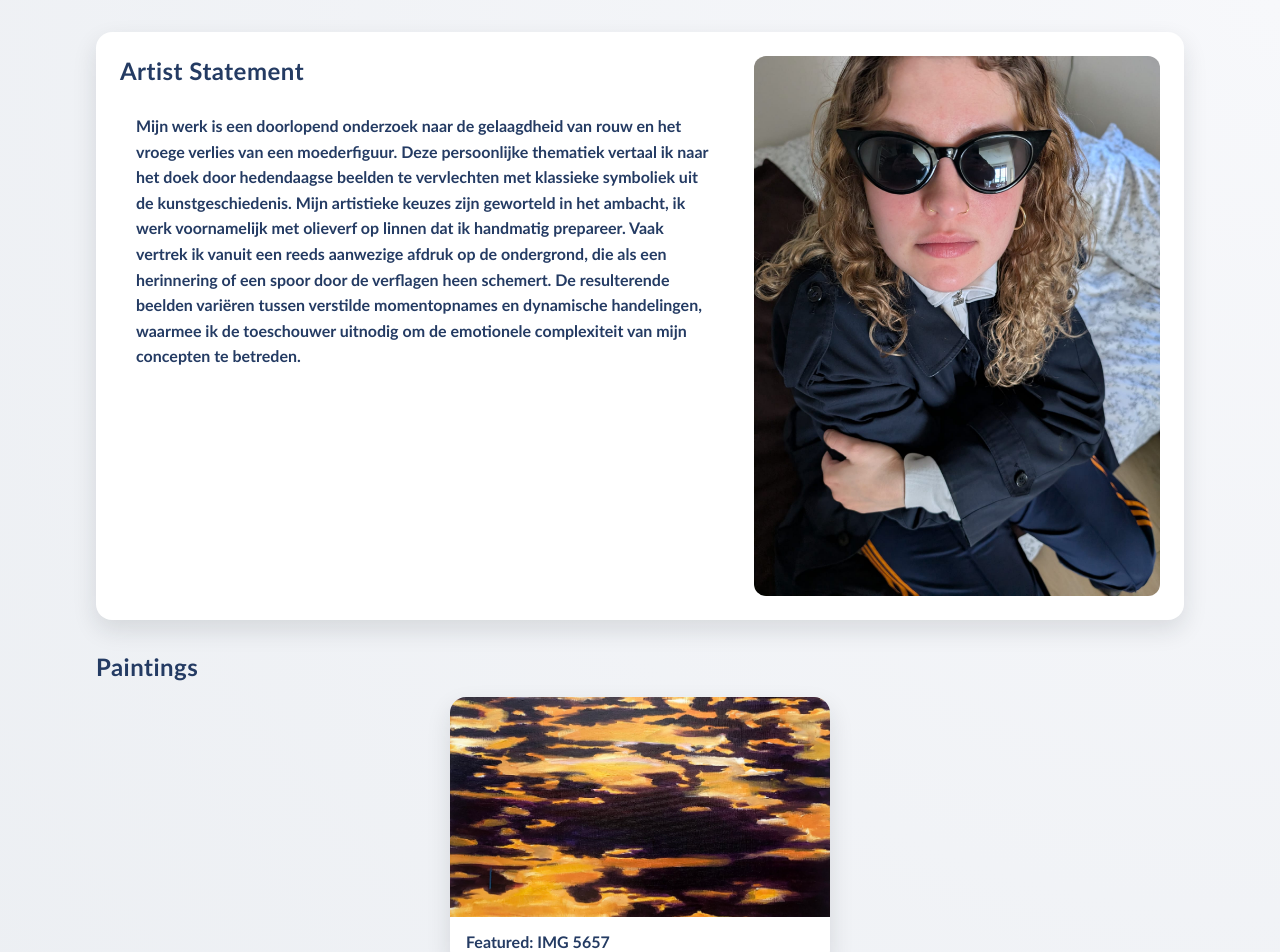
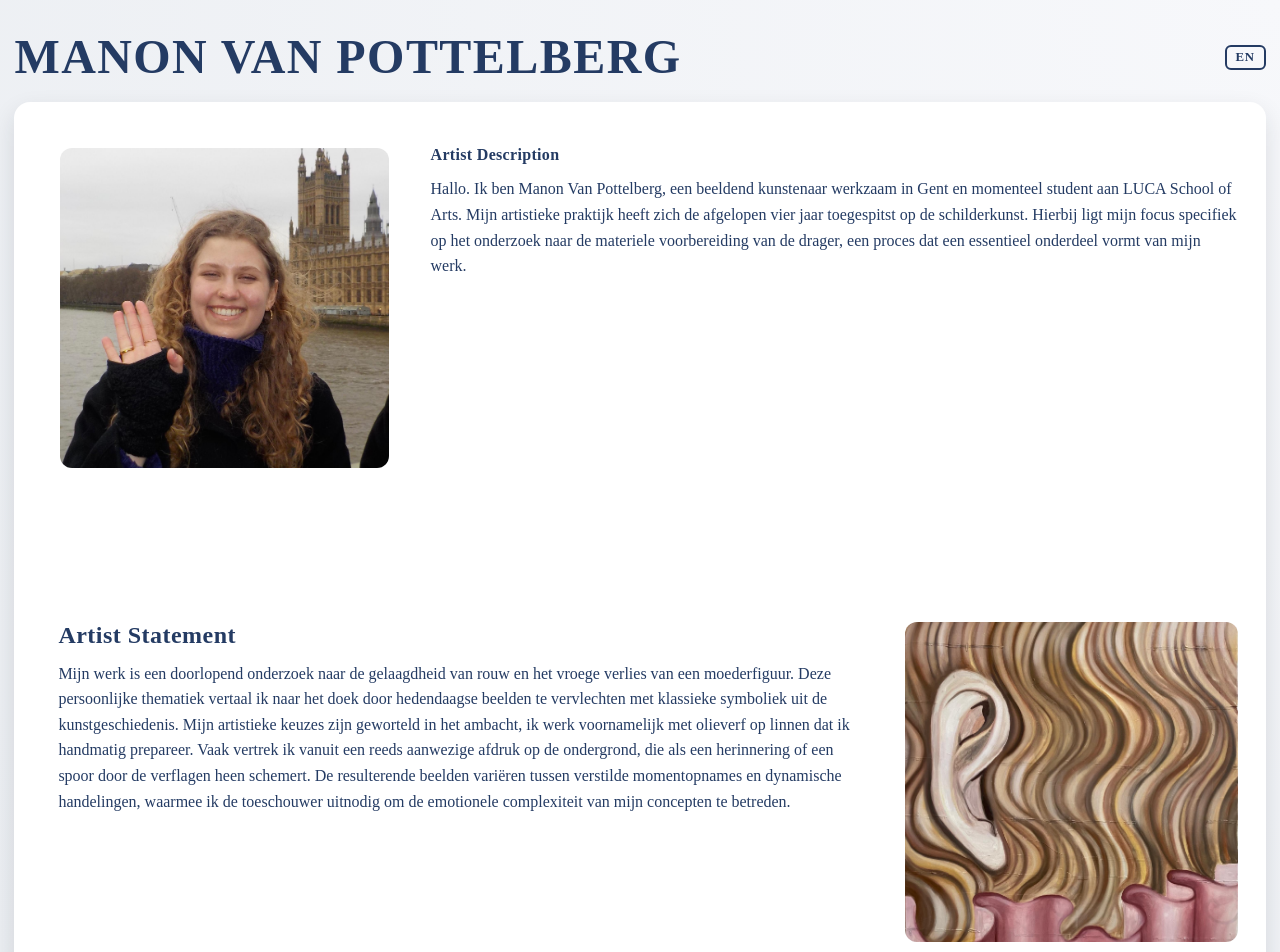
Before and after one commit to ricow05/Manon_portfolio, a React (Vite) app: page / in a window 1280 px wide. Shown: the top 952 px of the page. Built offline with nearby package versions, Linux system fonts and the light colour scheme.

Commit message:
changes'

```diff
--- a/src/App.jsx
+++ b/src/App.jsx
@@ -5,15 +5,8 @@ import Gallery from "./components/Gallery";
 import PaintingModal from "./components/PaintingModal";
 
 export default function App() {
-  const [featuredIndex, setFeaturedIndex] = useState(0);
   const [selectedPainting, setSelectedPainting] = useState(null);
-
-  useEffect(() => {
-    const timer = setInterval(() => {
-      setFeaturedIndex((prev) => (prev + 1) % paintings.length);
-    }, 3500);
-    return () => clearInterval(timer);
-  }, []);
+  const [lang, setLang] = useState("nl");
 
   useEffect(() => {
     if (!selectedPainting) {
@@ -37,12 +30,24 @@ export default function App() {
 
   return (
     <main className="page">
-      <ArtistStatement />
-      <Gallery
-        paintings={paintings}
-        featuredIndex={featuredIndex}
-        onSelect={setSelectedPainting}
-      />
+      <header className="page-header">
+        <h1 className="page-title">Manon Van Pottelberg</h1>
+        <button
+          type="button"
+          className="lang-toggle page-lang-toggle"
+          onClick={() => setLang(lang === "nl" ? "en" : "nl")}
+          aria-label="Toggle language"
+        >
+          {lang === "nl" ? "EN" : "NL"}
+        </button>
+      </header>
+      <section className="card portfolio-panel">
+        <ArtistStatement lang={lang} />
+        <Gallery
+          paintings={paintings}
+          onSelect={setSelectedPainting}
+        />
+      </section>
       <PaintingModal
         painting={selectedPainting}
         onClose={() => setSelectedPainting(null)}
--- a/src/components/ArtistStatement.jsx
+++ b/src/components/ArtistStatement.jsx
@@ -1,14 +1,56 @@
-export default function ArtistStatement() {
+const content = {
+  nl: {
+    descriptionTitle: "Artist Description",
+    descriptionText:
+      "Hallo. Ik ben Manon Van Pottelberg, een beeldend kunstenaar werkzaam in Gent en momenteel student aan LUCA School of Arts. Mijn artistieke praktijk heeft zich de afgelopen vier jaar toegespitst op de schilderkunst. Hierbij ligt mijn focus specifiek op het onderzoek naar de materiele voorbereiding van de drager, een proces dat een essentieel onderdeel vormt van mijn werk.",
+    statementTitle: "Artist Statement",
+    statementText:
+      "Mijn werk is een doorlopend onderzoek naar de gelaagdheid van rouw en het vroege verlies van een moederfiguur. Deze persoonlijke thematiek vertaal ik naar het doek door hedendaagse beelden te vervlechten met klassieke symboliek uit de kunstgeschiedenis. Mijn artistieke keuzes zijn geworteld in het ambacht, ik werk voornamelijk met olieverf op linnen dat ik handmatig prepareer. Vaak vertrek ik vanuit een reeds aanwezige afdruk op de ondergrond, die als een herinnering of een spoor door de verflagen heen schemert. De resulterende beelden variëren tussen verstilde momentopnames en dynamische handelingen, waarmee ik de toeschouwer uitnodig om de emotionele complexiteit van mijn concepten te betreden.",
+  },
+  en: {
+    descriptionTitle: "Artist Description",
+    descriptionText:
+      "Hello. I am Manon Van Pottelberg, a visual artist based in Ghent and currently a student at LUCA School of Arts. Over the past four years, my artistic practice has focused on painting. My focus lies specifically in researching the material preparation of the support, a process that forms an essential part of my work.",
+    statementTitle: "Artist Statement",
+    statementText:
+      "My work is an ongoing investigation into the layers of grief and the early loss of a mother figure. I translate this personal theme onto the canvas by interweaving contemporary imagery with classical symbolism from art history. My artistic choices are rooted in craft. I work primarily with oil paint on linen that I prepare by hand. I often depart from an existing print already present on the surface, which shimmers through the layers of paint like a memory or a trace. The resulting images shift between hushed snapshots and dynamic gestures, inviting the viewer to enter the emotional complexity of my concepts.",
+  },
+};
+
+export default function ArtistStatement({ lang }) {
+  const {
+    descriptionTitle,
+    descriptionText,
+    statementTitle,
+    statementText,
+  } = content[lang];
+
   return (
-    <section className="statement card">
-      <div>
-        <h1>Artist Statement</h1>
-        <p>
-            Mijn werk is een doorlopend onderzoek naar de gelaagdheid van rouw en het vroege verlies van een moederfiguur. Deze persoonlijke thematiek vertaal ik naar het doek door hedendaagse beelden te vervlechten met klassieke symboliek uit de kunstgeschiedenis.
-            Mijn artistieke keuzes zijn geworteld in het ambacht, ik werk voornamelijk met olieverf op linnen dat ik handmatig prepareer. Vaak vertrek ik vanuit een reeds aanwezige afdruk op de ondergrond, die als een herinnering of een spoor door de verflagen heen schemert. De resulterende beelden variëren tussen verstilde momentopnames en dynamische handelingen, waarmee ik de toeschouwer uitnodig om de emotionele complexiteit van mijn concepten te betreden.
-        </p>
+    <section className="artist-layout">
+      <div className="artist-row artist-row-top">
+        <article className="artist-photo-card">
+          <img src="./art-images/artist image.jpeg" alt="Artist" />
+        </article>
+
+        <article className="artist-description-card">
+          <h1>{descriptionTitle}</h1>
+          <p>{descriptionText}</p>
+        </article>
       </div>
-      <img src="./art-images/image_artist.jpeg" alt="Artist" />
+
+      <div className="artist-row artist-row-bottom">
+        <article className="artist-statement-card statement-content">
+          <h2>{statementTitle}</h2>
+          <p>{statementText}</p>
+        </article>
+
+        <article className="artist-featured-card">
+          <img
+            src="./art-images/paintings/haar%20en%20oor.jpeg"
+            alt="haar en oor"
+          />
+        </article>
+      </div>
     </section>
   );
 }
--- a/src/components/Gallery.jsx
+++ b/src/components/Gallery.jsx
@@ -1,23 +1,13 @@
 import { toLabel } from "../data/paintings";
 
-export default function Gallery({ paintings, featuredIndex, onSelect }) {
-  const featuredPainting = paintings[featuredIndex];
-
+export default function Gallery({ paintings, onSelect }) {
   return (
     <section className="gallery-wrap">
       <h2>Paintings</h2>
 
-      <article className="card featured">
-        <img
-          src={`./art-images/paintings/${encodeURIComponent(featuredPainting.file)}`}
-          alt={featuredPainting.file}
-        />
-        <p>Featured: {toLabel(featuredPainting.file)}</p>
-      </article>
-
       <div className="grid">
         {paintings.map((painting) => (
-          <article className="card" key={painting.file}>
+          <article className="painting-item" key={painting.file}>
             <button
               type="button"
               className="painting-button"
@@ -27,7 +17,7 @@ export default function Gallery({ paintings, featuredIndex, onSelect }) {
                 src={`./art-images/paintings/${encodeURIComponent(painting.file)}`}
                 alt={painting.file}
               />
-              <p>{toLabel(painting.file)}</p>
+              <p className="painting-label">{toLabel(painting.file)}</p>
             </button>
           </article>
         ))}
--- a/src/styles.css
+++ b/src/styles.css
@@ -11,15 +11,31 @@
 
 body {
   margin: 0;
-  font-family: "Trebuchet MS", "Segoe UI", sans-serif;
+  font-family: "Times New Roman", Times, serif;
   background: radial-gradient(circle at top right, #f7f8fb 0%, var(--bg) 55%);
   color: var(--text);
 }
 
 .page {
-  max-width: 1120px;
+  max-width: 1360px;
   margin: 0 auto;
-  padding: 2rem 1rem 3rem;
+  padding: 2rem 0.9rem 3rem;
+}
+
+.page-header {
+  display: flex;
+  align-items: center;
+  justify-content: space-between;
+  gap: 1rem;
+  margin: 0 0 1.25rem;
+}
+
+.page-title {
+  margin: 0;
+  font-size: clamp(1.9rem, 4.2vw, 3rem);
+  line-height: 1.05;
+  letter-spacing: 0.03em;
+  text-transform: uppercase;
 }
 
 h1,
@@ -39,33 +55,97 @@ p {
   overflow: hidden;
 }
 
-.statement {
-  display: grid;
-  grid-template-columns: 1.2fr 0.8fr;
-  gap: 1.5rem;
-  padding: 1.5rem;
+.portfolio-panel {
+  padding: 1rem;
 }
 
-.statement img {
+.artist-layout {
+  display: flex;
+  flex-direction: column;
+  gap: 8rem;
+  padding: 1rem;
+}
+
+.artist-row {
+  display: grid;
+  gap: 1rem;
+}
+
+.artist-row-top {
+  grid-template-columns: 30% 70%;
+}
+
+.artist-row-bottom {
+  grid-template-columns: 70% 30%;
+}
+
+.artist-photo-card,
+.artist-description-card,
+.artist-statement-card,
+.artist-featured-card {
+  padding: 0.75rem;
+}
+
+.artist-photo-card {
+  padding: 0.85rem;
+}
+
+.artist-photo-card img,
+.artist-featured-card img {
   width: 100%;
+  height: 320px;
   border-radius: 12px;
   object-fit: cover;
+  display: block;
+}
+
+.artist-featured-card img {
+  opacity: 1;
+  filter: none;
+}
+
+.artist-description-card h1,
+.artist-statement-card h2 {
+  margin: 0 0 0.75rem;
+}
+
+.artist-description-card p,
+.artist-statement-card p,
+.artist-featured-card p {
+  margin: 0;
+}
+
+.statement-content {
+  display: flex;
+  flex-direction: column;
+}
+
+.page-lang-toggle {
+  margin-left: auto;
+}
+
+.lang-toggle {
+  border: 2px solid var(--text);
+  border-radius: 6px;
+  background: transparent;
+  color: var(--text);
+  font-family: inherit;
+  font-size: 0.8rem;
+  font-weight: 700;
+  letter-spacing: 0.06em;
+  padding: 0.2rem 0.55rem;
+  cursor: pointer;
+  flex-shrink: 0;
+  transition: background 0.15s, color 0.15s;
+}
+
+.lang-toggle:hover {
+  background: var(--text);
+  color: var(--card);
 }
 
 .gallery-wrap {
   margin-top: 2rem;
-}
-
-.featured {
-  max-width: 380px;
-  margin: 0 auto 1.25rem;
-}
-
-.featured img {
-  width: 100%;
-  height: 220px;
-  object-fit: cover;
-  display: block;
 }
 
 .card p {
@@ -74,16 +154,29 @@ p {
   font-weight: 600;
 }
 
+.artist-layout p {
+  padding: 0;
+  font-weight: 400;
+}
+
 .grid {
   display: grid;
   grid-template-columns: repeat(3, minmax(0, 1fr));
   gap: 1rem;
 }
 
+.painting-item {
+  border-radius: 12px;
+  overflow: hidden;
+}
+
 .grid img {
-  width: 100%;
+  width: auto;
+  max-width: 100%;
+  height: 320px;
   display: block;
-  object-fit: cover;
+  margin: 0 auto;
+  object-fit: contain;
 }
 
 .painting-button {
@@ -95,6 +188,12 @@ p {
   color: inherit;
   text-align: left;
   cursor: pointer;
+}
+
+.painting-label {
+  margin-top: 0.5rem;
+  padding: 0;
+  font-weight: 600;
 }
 
 .painting-button:focus-visible {
@@ -156,8 +255,16 @@ p {
 }
 
 @media (max-width: 900px) {
-  .statement {
+  .artist-row,
+  .artist-row-top,
+  .artist-row-bottom {
     grid-template-columns: 1fr;
+  }
+
+  .artist-photo-card img,
+  .artist-featured-card img,
+  .grid img {
+    height: 300px;
   }
 
   .grid {
```
Also changed, not shown: public/art-images/artist image.jpeg (added), public/art-images/paintings/haar en oor.jpeg (added).
